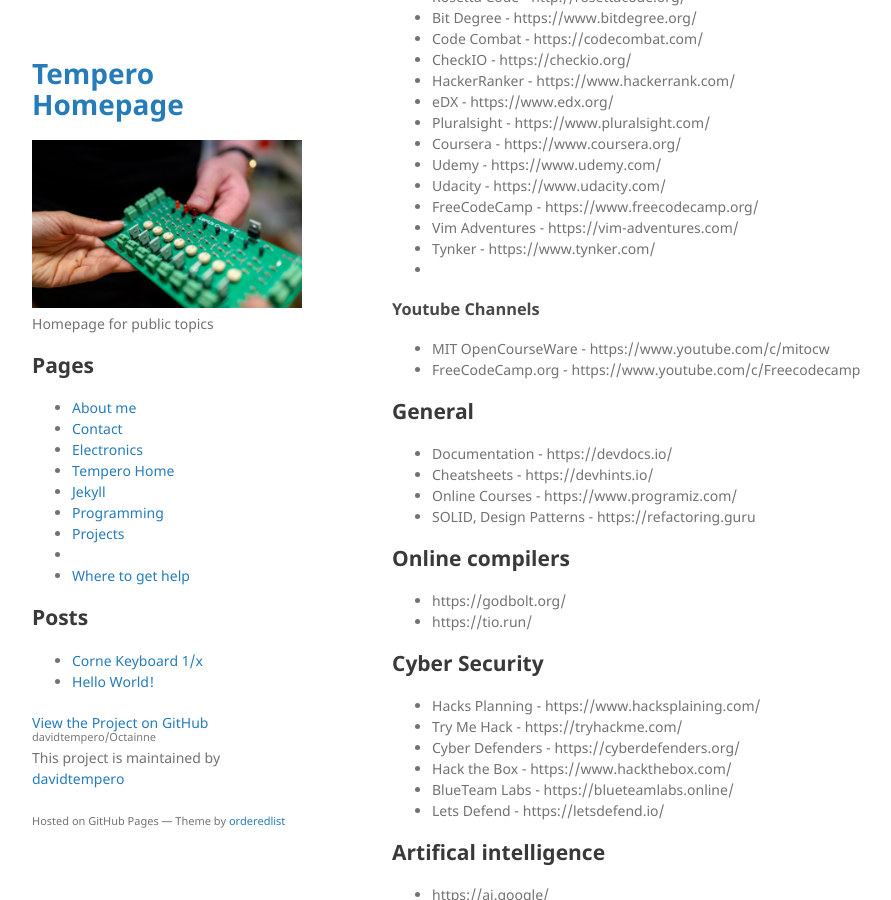
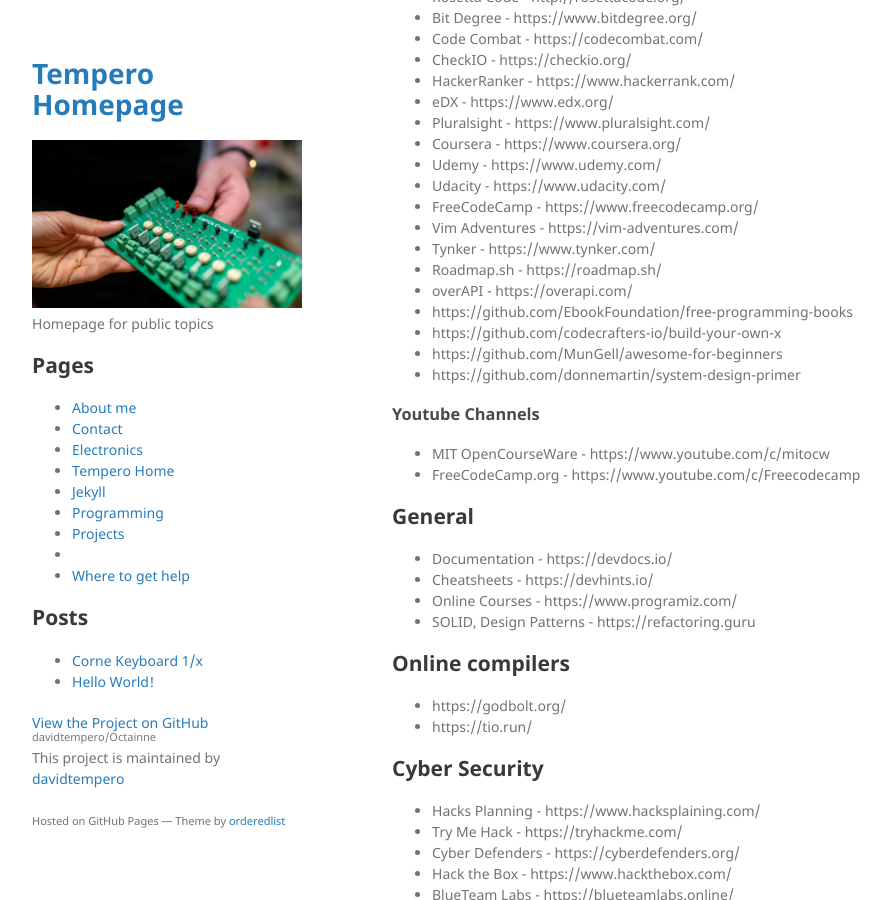
Before and after one commit to davidtempero/Octainne, a Jekyll site: the page built from _pages/programming/programming.md, in a window 1280 px wide and 900 px high, scrolled down 309 px. Shown: the whole window, without its empty margins (178-1069 px from the left). Built offline with Jekyll 4.4.1, drawn with Linux system fonts in a browser that asks for light colours.

Commit message:
Added more links

```diff
--- a/_pages/programming/programming.md
+++ b/_pages/programming/programming.md
@@ -25,7 +25,12 @@ title: "Programming"
 + FreeCodeCamp - https://www.freecodecamp.org/
 + Vim Adventures - https://vim-adventures.com/
 + Tynker - https://www.tynker.com/
-+
++ Roadmap.sh - https://roadmap.sh/
++ overAPI - https://overapi.com/
++ https://github.com/EbookFoundation/free-programming-books
++ https://github.com/codecrafters-io/build-your-own-x
++ https://github.com/MunGell/awesome-for-beginners
++ https://github.com/donnemartin/system-design-primer
 
 ### Youtube Channels
 
```
